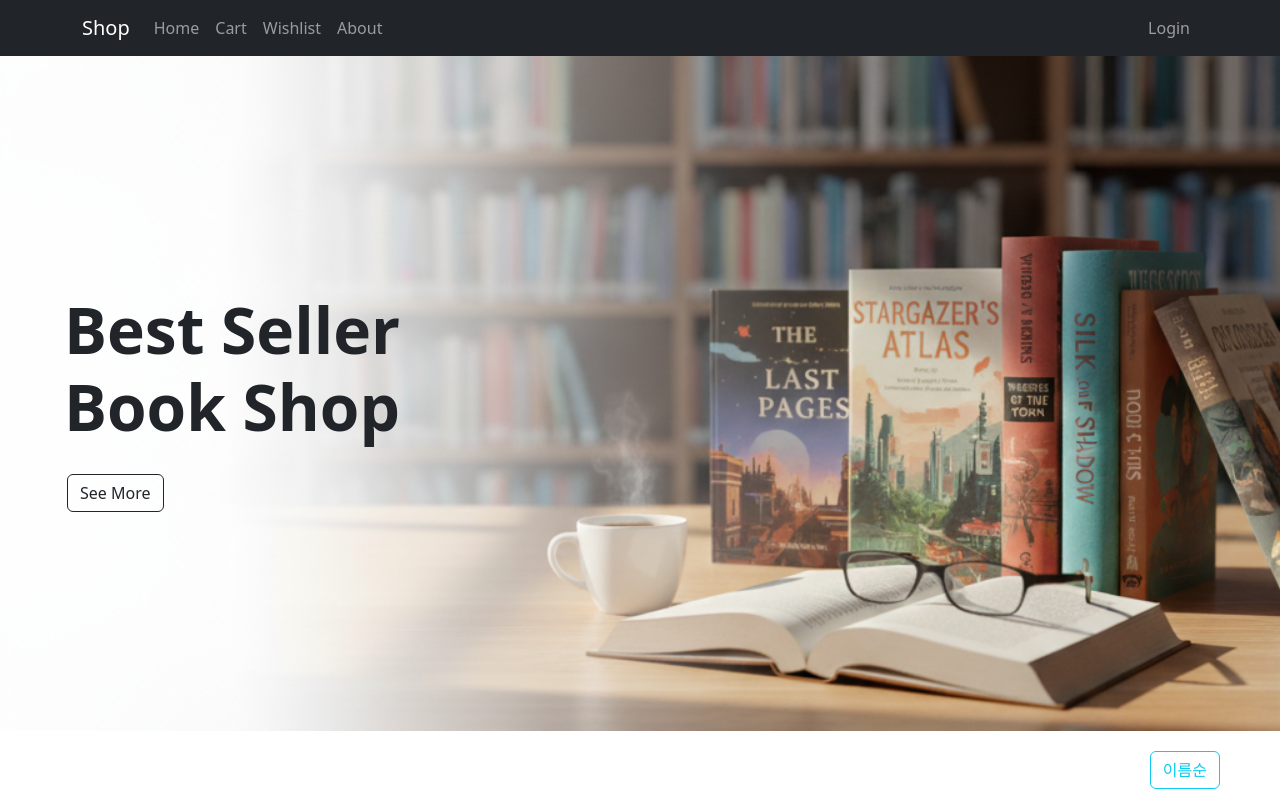
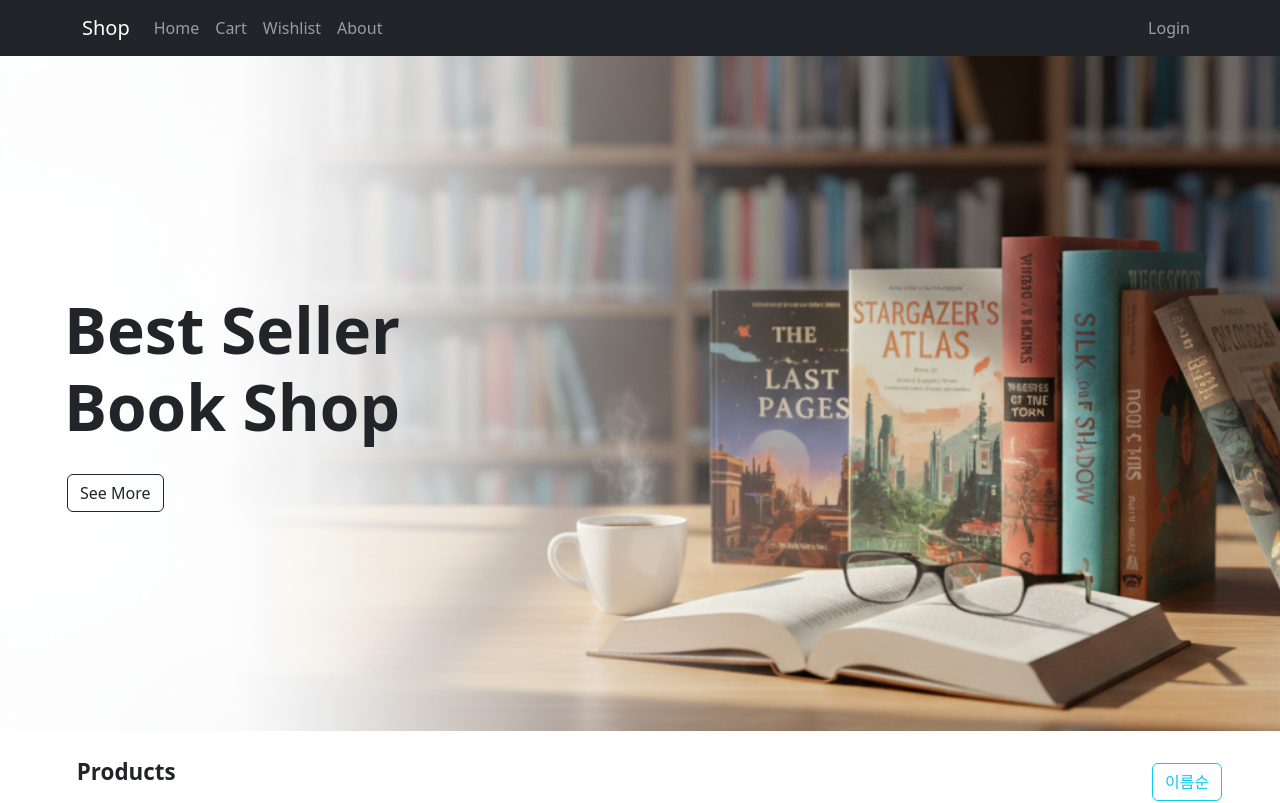
Before and after one commit to jskim-gcd/shop, a React (Vite) app: page / in a window 1280 px wide. Shown: the top 803 px of the page. Built offline with nearby package versions, Linux system fonts and the light colour scheme.

Commit message:
Products 글씨 추가

```diff
--- a/src/App.css
+++ b/src/App.css
@@ -44,11 +44,23 @@
   transition: all 0.5s;
 }
 
+.main-products {
+  position: relative;
+  height: 80px;
+}
+
+.main-products span {
+  position: absolute;
+  top: 30%;
+  left: 6%;
+  font-size: 1.4em;
+  font-weight: 600;
+}
+
 .sort-button-div {
-    text-align: right;
-    margin-right: 60px;
-    margin-bottom: 20px;
-    margin-top: 20px;
+    position: absolute;
+    top: 40%;
+    left: 90%;
 }
 
 .login-title {
--- a/src/pages/Main.jsx
+++ b/src/pages/Main.jsx
@@ -26,13 +26,16 @@ function Main(props) {
                 <div className="main-banner-content">
                     <h1>Best Seller<br />Book Shop</h1>
                     <Button variant="outline-dark" onClick={() => {
-                        productsRef.current?.scrollIntoView({behavior: 'smooth'})
+                        productsRef.current?.scrollIntoView({ behavior: 'smooth' })
                     }}>See More</Button>
                 </div>
             </div>
 
-            <div className="sort-button-div" ref={productsRef}>
-                <SortButton shoes={shoes} dispatch={dispatch} />
+            <div className="main-products" ref={productsRef}>
+                <span>Products</span>
+                <div className="sort-button-div">
+                    <SortButton shoes={shoes} dispatch={dispatch} />
+                </div>
             </div>
 
             <Container>
```
